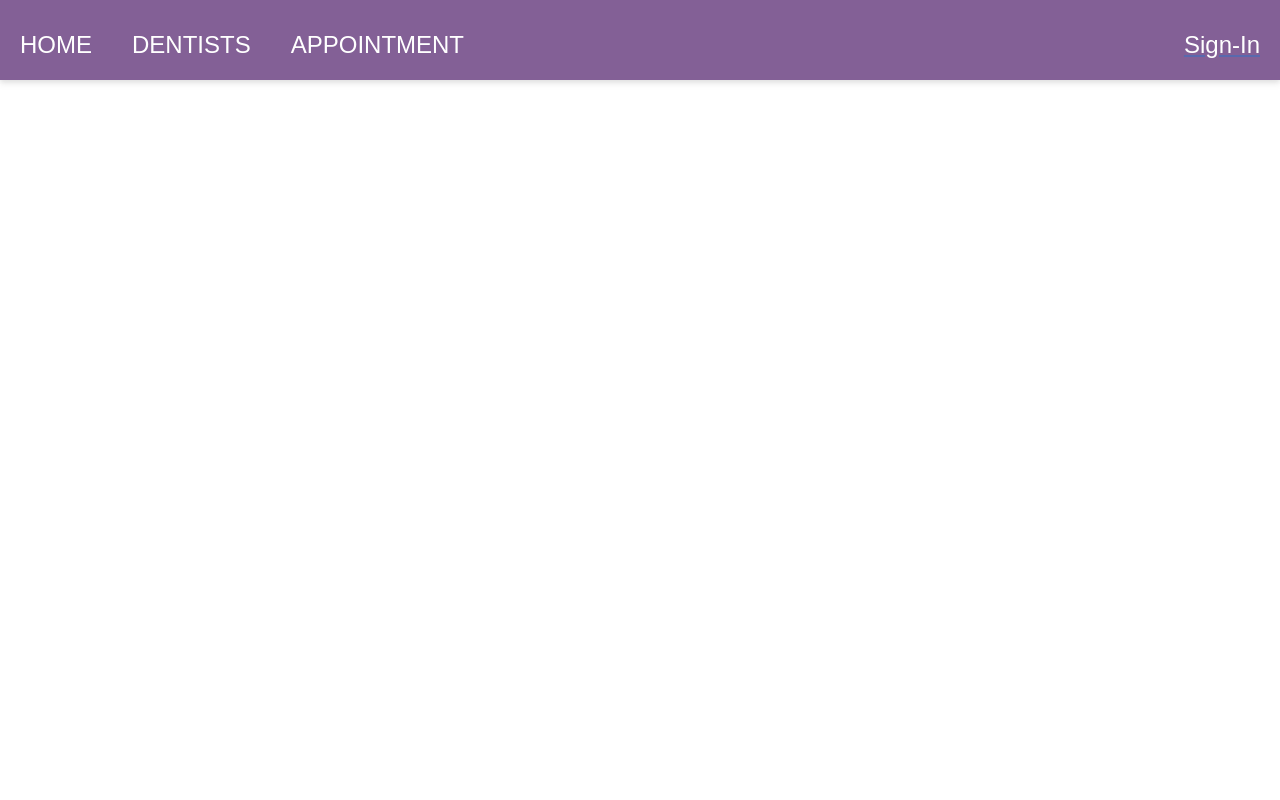
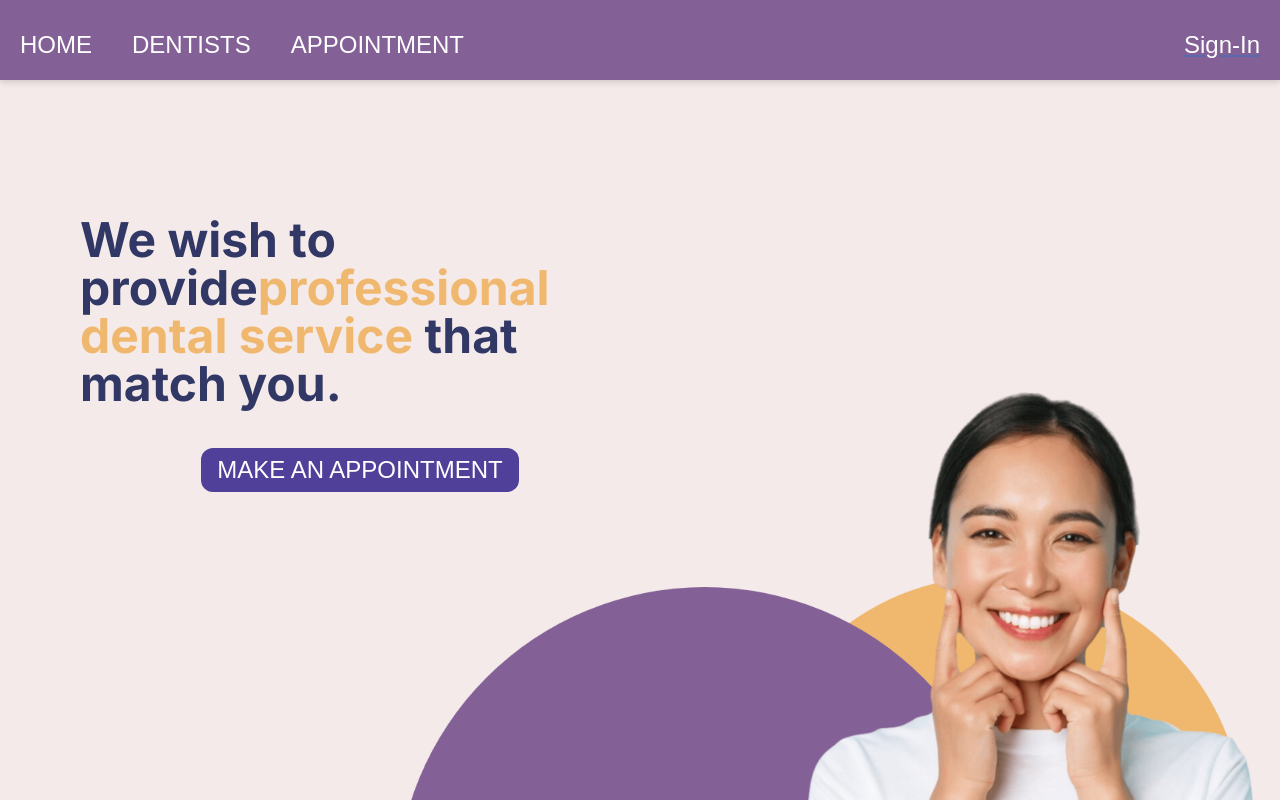
Before and after one commit to noeinatha/SMILE-DEE, a Next.js app: page / in a window 1280 px wide. Shown: the top 800 px of the page. Built offline with nearby package versions, Linux system fonts and the light colour scheme; no server answers; a web font is replaced by a local one.

Commit message:
initial pop up and lib
lib for add and update bookings

```diff
--- a/src/actions/addDentist.ts
+++ b/src/actions/addDentist.ts
@@ -10,7 +10,7 @@ export async function addDentist(addDentist: FormData) {
         const expertist = addDentist.get("expertist")
         const tel = addDentist.get("tel")
         const picture = addDentist.get("picture")
-        console.log("after0",addDentist)
+        // console.log("after0",addDentist)
         try {
             await dbConnect()
             const dentist = await Dentist.create({
--- /dev/null
+++ b/src/app/appointment/layout.tsx
@@ -0,0 +1,17 @@
+import Image from "next/image";
+import {EdgeStoreProvider} from "@/libs/edgestore";
+
+export default function AppointmentLayout({
+  children,
+}: {
+  children: React.ReactNode;
+}) {
+  return (
+    <div>
+      <EdgeStoreProvider>{children}</EdgeStoreProvider>
+    </div>
+    // <div className="bg-cover bg-bottom bg-[url('/img/dentistBG.png')]">
+    //   {children}
+    // </div>
+  );
+}
--- a/src/app/globals.css
+++ b/src/app/globals.css
@@ -20,5 +20,5 @@
 
 body {
   color: rgb(var(--foreground-rgb));
-  padding-top: 80px;
+  margin-top: 80px;
 }
--- a/src/app/page.tsx
+++ b/src/app/page.tsx
@@ -7,16 +7,18 @@ import BookingInfoCard from "@/components/BookingInfoCard";
 import { LoginForm } from "@/components/LoginForm";
 import SelectDentistCard from "@/components/SelectDentistCard";
 import ViewDentistCard from "@/components/ViewDentistCard";
+import Banner from "@/components/Banner";
 
 export default function Home() {
   return (
-    <main className="flex min-h-screen flex-col items-center justify-between p-24 top">
+    <main className="flex min-h-screen flex-col items-center justify-between p-24 top bg-fadebg">
       {/* <AppointmentCard /> */}
       {/* <MiniDentistCard/> */}
       {/* <EditDentistCard /> */}
       {/* <BookingInfoCard /> */}
       {/* <LoginForm/> */}
       {/* <SelectDentistCard/> */}
+      <Banner/>
     </main>
   );
 }
--- a/src/components/AppointmentCard.tsx
+++ b/src/components/AppointmentCard.tsx
@@ -1,6 +1,7 @@
 "use client";
 import Image from "next/image";
 import { Icon } from "@iconify/react";
+import { Fragment, useState } from "react";
 import deleteAppointments from "@/libs/deleteAppointments";
 export default function AppointmentCard({
   bookingDate,
@@ -17,6 +18,7 @@ export default function AppointmentCard({
   bookingId: string;
   token: string;
 }) {
+  const [showModal, setShowModal] = useState(false);
   const handleDeleteBooking = async ({ bookingId }: { bookingId: string }) => {
     console.log("Hi");
     try {
@@ -27,8 +29,18 @@ export default function AppointmentCard({
     }
   };
   return (
+<<<<<<< Updated upstream
     <div className="w-[1000px] h-fit px-5 py-5 bg-white rounded-2xl shadow-lg ">
       <div className="p-2.5 text-xl font-bold text-darkblue font-inria">
+||||||| Stash base
+    <div className="w-[1000px] h-[320px] px-5 py-5 bg-white rounded-2xl shadow-lg ">
+      <div className="p-2.5 text-2xl font-bold text-darkblue font-inria">
+=======
+    <div>
+    <Fragment>
+    <div className="w-[1000px] h-[320px] px-5 py-5 bg-white rounded-2xl shadow-lg ">
+      <div className="p-2.5 text-2xl font-bold text-darkblue font-inria">
+>>>>>>> Stashed changes
         Appointment Scheduled for
         <span className="font-normal text-darkblue font-inria">
           {" "}
@@ -80,12 +92,17 @@ export default function AppointmentCard({
                 className="w-3/5 h-3/5"
               />
             </button>
-            <button className="w-[45px] h-[45px] rounded-full relative bg-fadepurple flex justify-center items-center">
+            <button className="w-[45px] h-[45px] rounded-full relative bg-fadepurple flex justify-center items-center" onClick={(e) => {
+                setShowModal(true);
+                e.stopPropagation();
+              }}>
               <Icon icon="tabler:edit" color="white" className="w-3/5 h-3/5" />
             </button>
           </div>
         </div>
       </div>
     </div>
+    </Fragment>
+    </div>
   );
 }
--- /dev/null
+++ b/src/components/Banner.tsx
@@ -0,0 +1,28 @@
+import Image from 'next/image';
+import Link from 'next/link';
+
+export default function Banner() {
+    return (
+        <div className="w-full h-full absolute bottom 0">
+            <Image
+                src={"/img/BannerBG.png"}
+                alt="cover"
+                fill={true}
+                objectFit='cover'
+            />
+            <div className="w-1/2 flex flex-col justify-center items-center z-10 p-10 absolute bottom-30 left-10 gap-10">
+                <div className='text-darkblue font-bold text-5xl'>
+                    We wish to provide
+                    <span className='text-orage'>
+                        professional dental service
+                    </span> that match you.
+                </div>
+                <div>
+                    <button className="px-4 py-1.5 bg-darkpurple text-white text-2xl rounded-xl font-inria">
+                        <Link href="/booking">MAKE AN APPOINTMENT</Link>
+                    </button>
+                </div>
+            </div>
+        </div>
+    );
+}
```
Also changed, not shown: src/libs/addAppointment.tsx (added, +21 -0 lines), src/libs/upDateAppointments.tsx (added, +22 -0 lines), public/img/BannerBG.png (added), src/libs/deleteDentist.tsx (line endings or trailing spaces).
